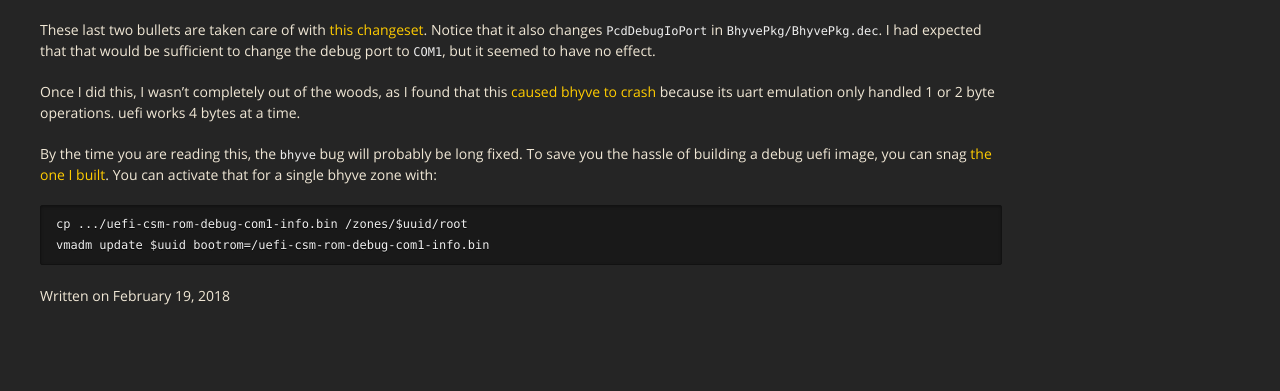
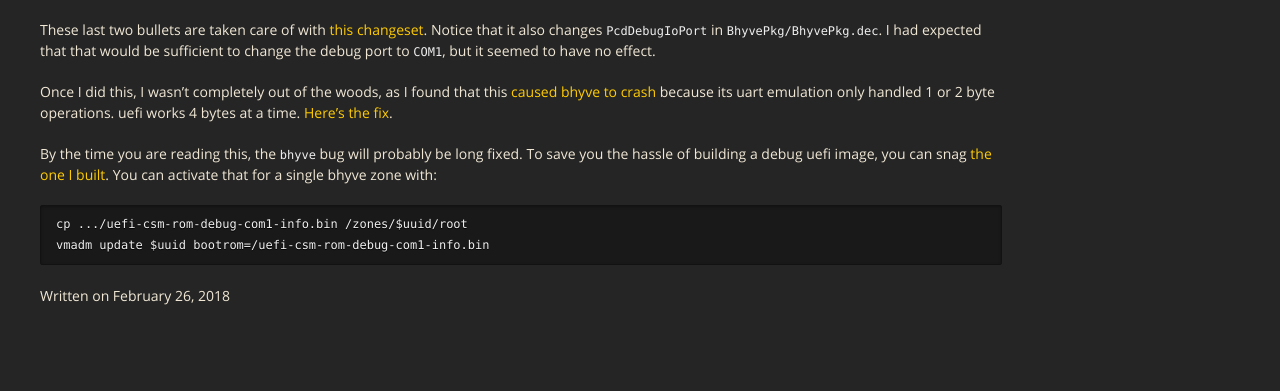
Before and after one commit to mgerdts/mgerdts.github.io, a Jekyll site: the page built from _posts/2018-02-25-uefi-debug-in-bhyve.md, in a window 1280 px wide. Shown: the part 602-993 px from the top of the page. Built offline with Jekyll 4.4.1, drawn with Linux system fonts in a browser that asks for light colours; nearby versions of some CDN libraries.

```diff
--- a/_posts/2018-02-25-uefi-debug-in-bhyve.md
+++ b/_posts/2018-02-25-uefi-debug-in-bhyve.md
@@ -16,7 +16,7 @@ There are several things involved at build time:
 
 These last two bullets are taken care of with [this changeset](https://github.com/mgerdts/uefi-edk2/commit/eeeeb9c01ecab3d0830d2e00e43a1f9d8a408c2a).  Notice that it also changes `PcdDebugIoPort` in `BhyvePkg/BhyvePkg.dec`.  I had expected that that would be sufficient to change the debug port to `COM1`, but it seemed to have no effect.
 
-Once I did this, I wasn't completely out of the woods, as I found that this [caused bhyve to crash](https://smartos.org/bugview/OS-6694) because its uart emulation only handled 1 or 2 byte operations.  uefi works 4 bytes at a time.
+Once I did this, I wasn't completely out of the woods, as I found that this [caused bhyve to crash](https://smartos.org/bugview/OS-6694) because its uart emulation only handled 1 or 2 byte operations.  uefi works 4 bytes at a time.  [Here's the fix](https://github.com/mgerdts/illumos-joyent/commit/ec04362e4d1964b7135cd7b70545ab97ce33882b).
 
 By the time you are reading this, the `bhyve` bug will probably be long fixed.  To save you the hassle of building a debug uefi image, you can snag [the one I built](https://us-east.manta.joyent.com/mgerdts/public/blog/downloads/uefi-csm-rom-debug-com1-info.bin).  You can activate that for a single bhyve zone with:
 
```
Also changed, not shown: other parts of _posts/2018-02-25-uefi-debug-in-bhyve.md (+1 -1 lines).
